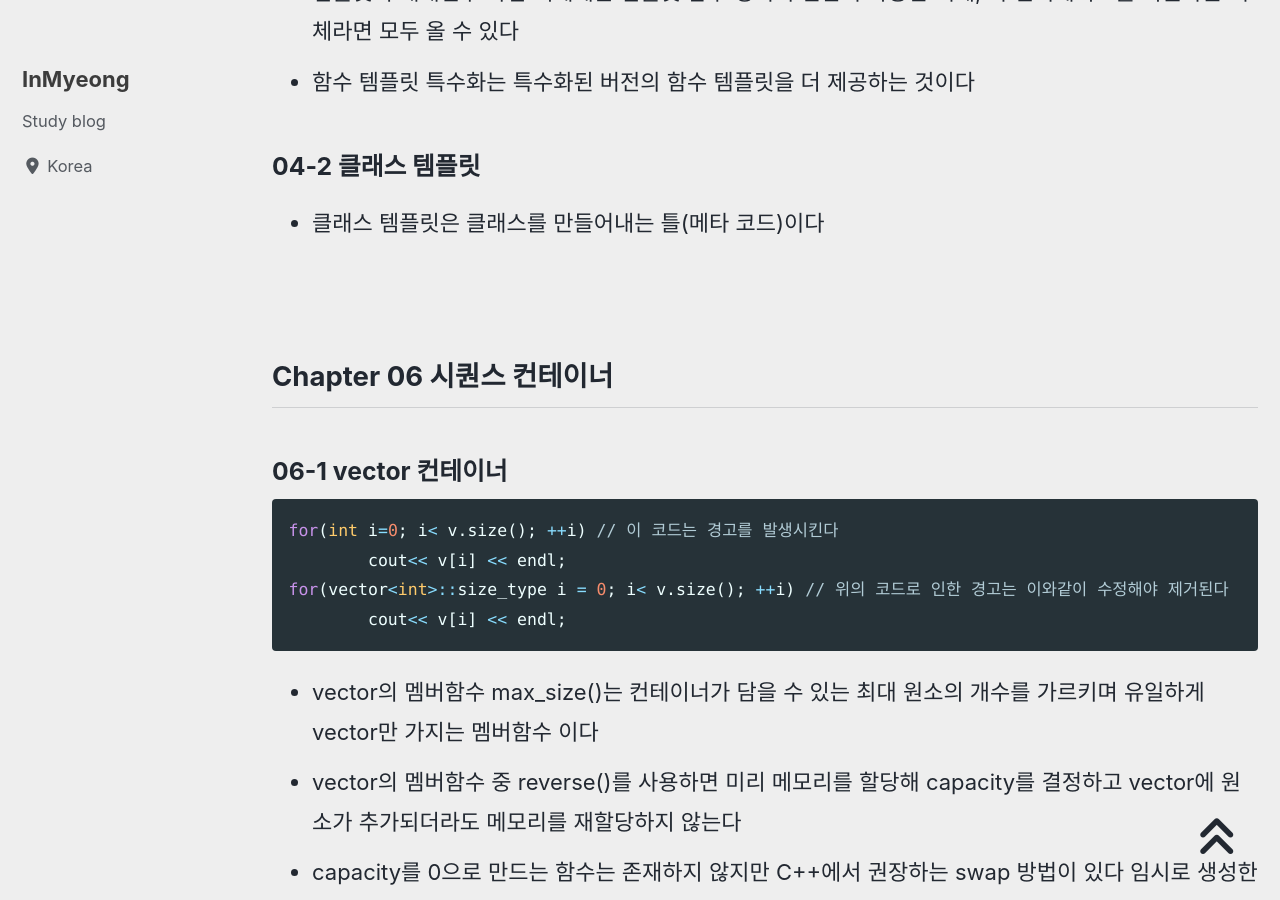
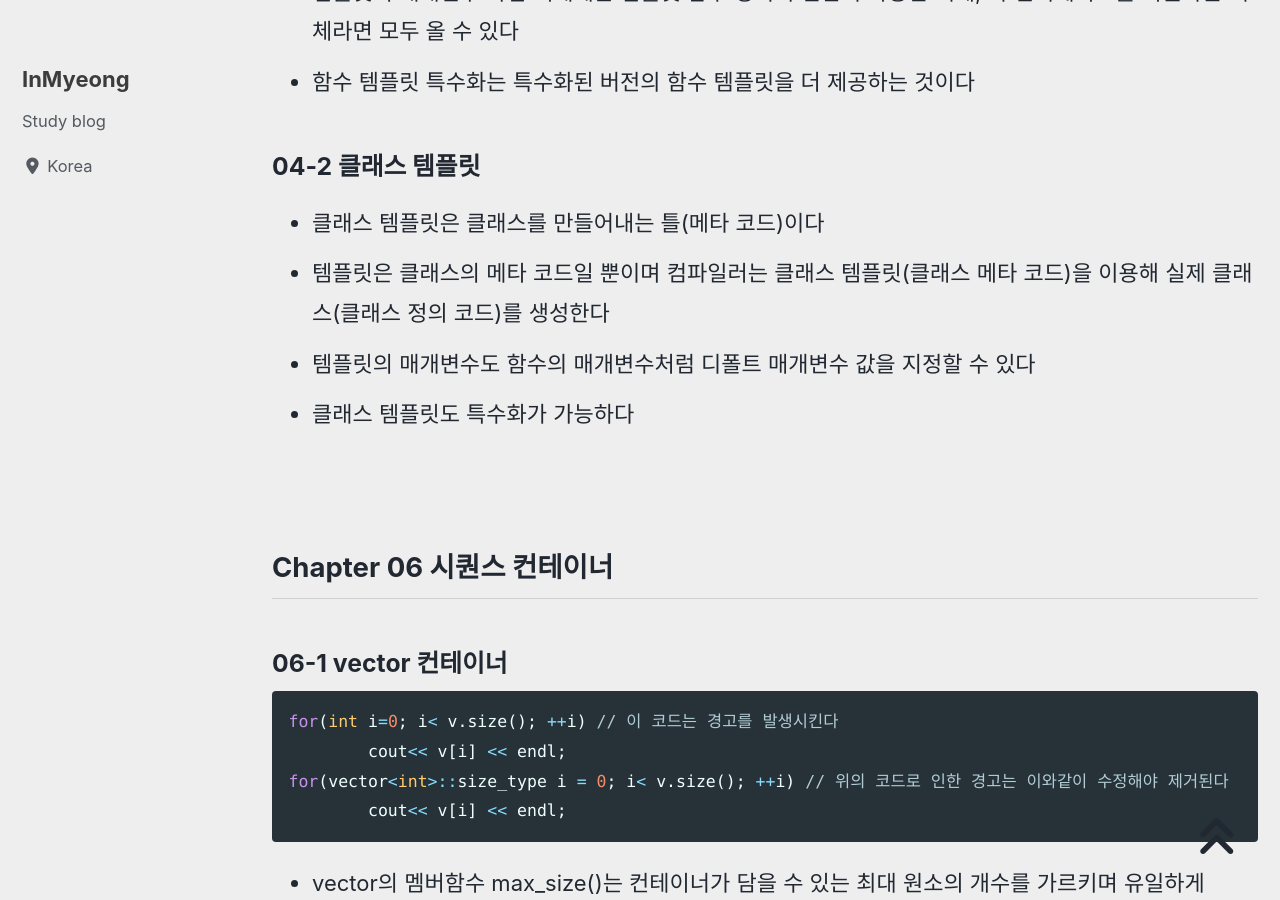
Before and after one commit to devMyeong/devMyeong.github.io, a Jekyll site: the page built from _posts/stl/2021-08-12-cpp-stl.md, in a window 1280 px wide and 900 px high, scrolled down 6312 px. Built offline with Jekyll 4.4.1, drawn with Linux system fonts in a browser that asks for light colours; cached includes are drawn as plain includes; nearby versions of some CDN libraries; some web fonts are replaced; comment, search, counter and statistics services are not loaded.

Commit message:
update stl chapter 04-2

```diff
--- a/_posts/stl/2021-08-12-cpp-stl.md
+++ b/_posts/stl/2021-08-12-cpp-stl.md
@@ -110,6 +110,9 @@ last_modified_at: 2021-08-24
 
 ### 04-2 클래스 템플릿
 - 클래스 템플릿은 클래스를 만들어내는 틀(메타 코드)이다
+- 템플릿은 클래스의 메타 코드일 뿐이며 컴파일러는 클래스 템플릿(클래스 메타 코드)을 이용해 실제 클래스(클래스 정의 코드)를 생성한다
+- 템플릿의 매개변수도 함수의 매개변수처럼 디폴트 매개변수 값을 지정할 수 있다
+- 클래스 템플릿도 특수화가 가능하다
 
 <br>
 
```
